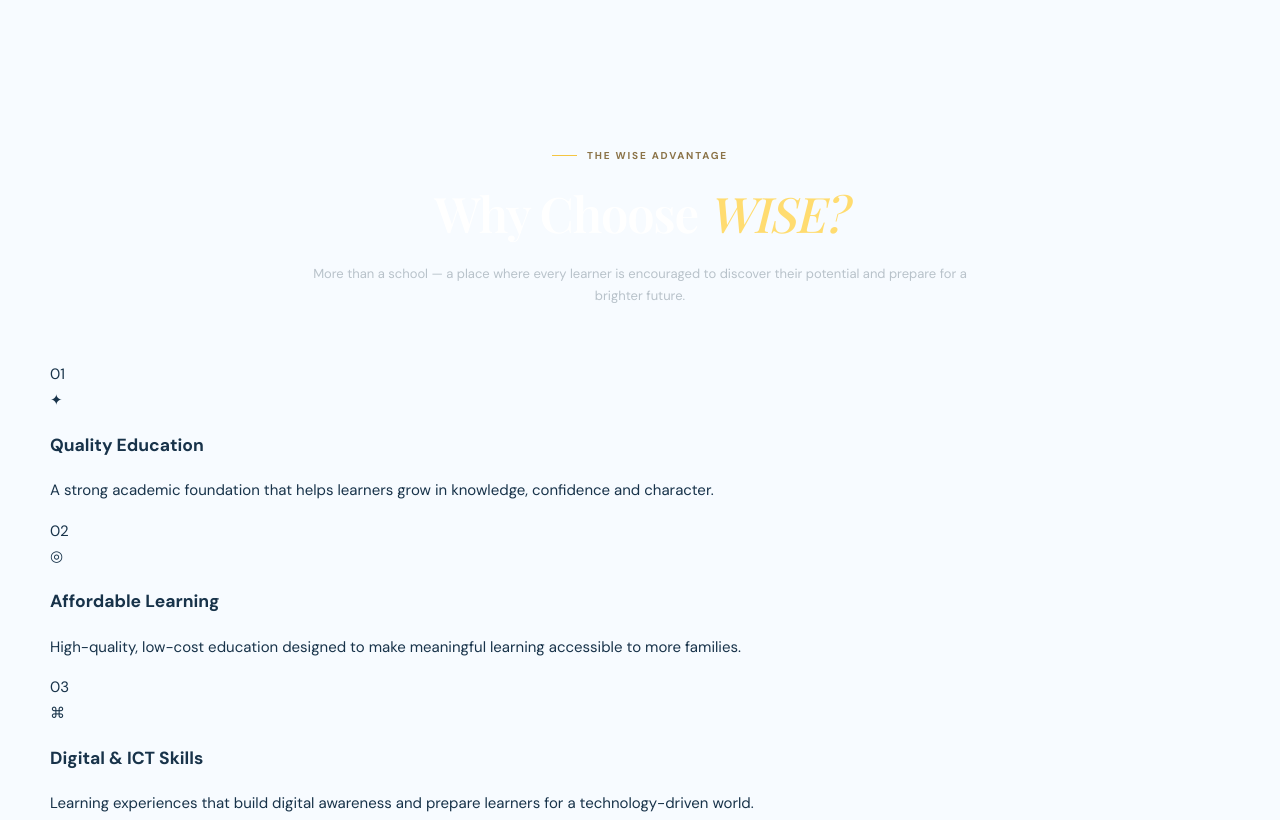
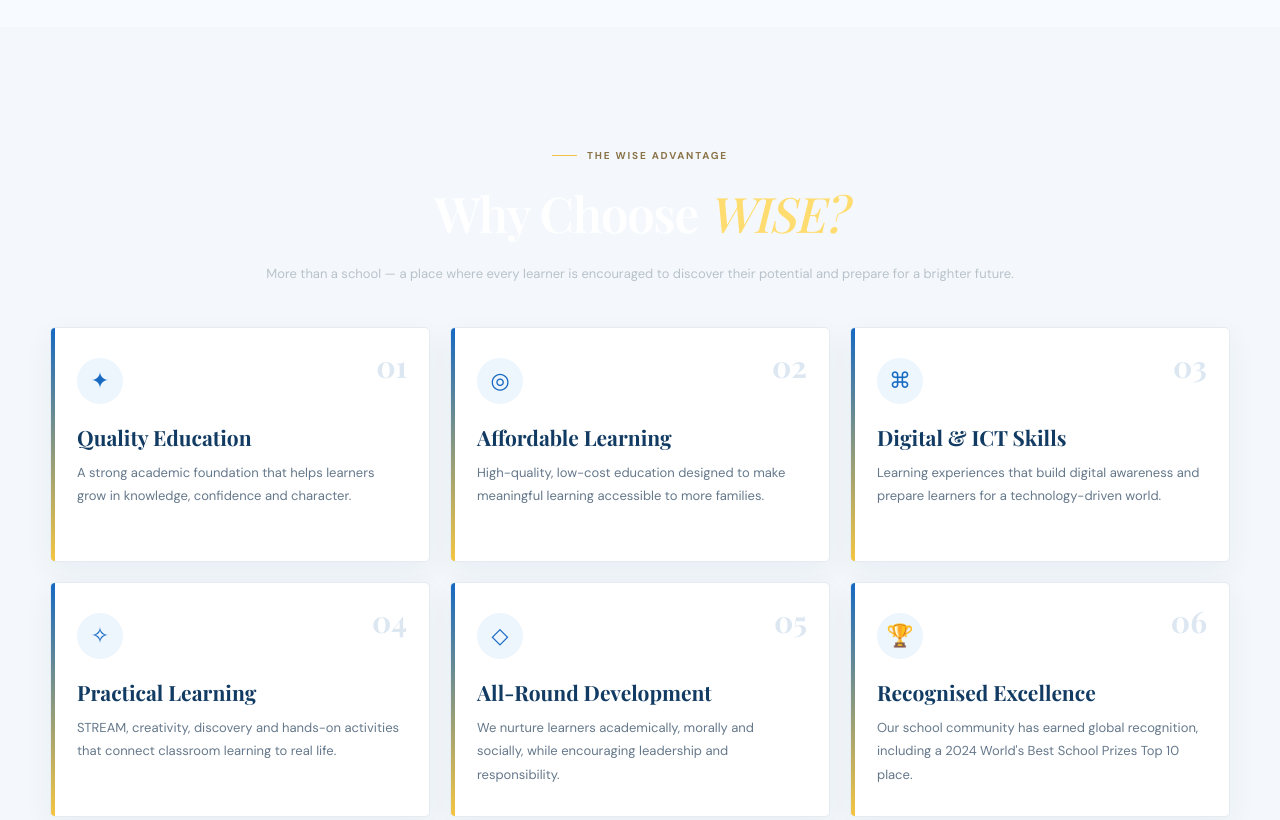
Before and after one commit to Samzeeezzy/wiseschool, a plain HTML site: page index.html in a window 1280 px wide. Shown: the part 1680-2500 px from the top of the page. Drawn offline with nearby package versions, Linux system fonts and the light colour scheme.

Commit message:
Style Why Choose WISE section

```diff
--- a/style.css
+++ b/style.css
@@ -313,3 +313,19 @@
 .wise-whatsapp-fixed:hover{background:#159653;box-shadow:0 10px 28px rgba(0,0,0,.28)}
 .wise-whatsapp-fixed svg{width:25px;height:25px;flex:0 0 auto}
 @media(max-width:540px){.wise-whatsapp-fixed{right:15px;bottom:15px;padding:12px;border-radius:50%;width:52px;height:52px;justify-content:center}.wise-whatsapp-fixed span{display:none}.wise-whatsapp-fixed svg{width:27px;height:27px}}
+
+
+/* Why Choose WISE — six-point school advantage section */
+.why-wise{position:relative;background:#f4f8fc;overflow:hidden}
+.why-wise .section-heading{max-width:760px;margin:0 auto 42px}
+.why-wise-grid{display:grid;grid-template-columns:repeat(3,minmax(0,1fr));gap:20px}
+.why-wise-card{position:relative;min-height:235px;padding:30px 26px 28px;background:#fff;border:1px solid #e4ebf3;border-radius:5px;box-shadow:0 10px 30px rgba(17,57,99,.055);transition:transform .25s ease,box-shadow .25s ease,border-color .25s ease;overflow:hidden}
+.why-wise-card:before{content:"";position:absolute;left:0;top:0;width:4px;height:100%;background:linear-gradient(180deg,#1769c2,#f4c542)}
+.why-wise-card:hover{transform:translateY(-6px);box-shadow:0 18px 36px rgba(17,57,99,.12);border-color:#d4e2f1}
+.why-wise-number{position:absolute;right:22px;top:18px;color:#dce7f2;font:700 30px var(--serif)}
+.why-wise-icon{display:grid;place-items:center;width:46px;height:46px;margin-bottom:19px;border-radius:50%;background:#edf5fd;color:#1769c2;font-size:22px}
+.why-wise-card h3{margin:0 0 10px;color:#123b63;font:700 21px var(--serif)}
+.why-wise-card p{margin:0;color:#65788b;font-size:13px;line-height:1.8}
+@media(max-width:900px){.why-wise-grid{grid-template-columns:repeat(2,minmax(0,1fr))}}
+@media(max-width:560px){.why-wise-grid{grid-template-columns:1fr;gap:14px}.why-wise-card{min-height:0;padding:25px 23px}.why-wise .section-heading{margin-bottom:28px}}
+@media(prefers-reduced-motion:reduce){.why-wise-card{transition:none}.why-wise-card:hover{transform:none}}
```
